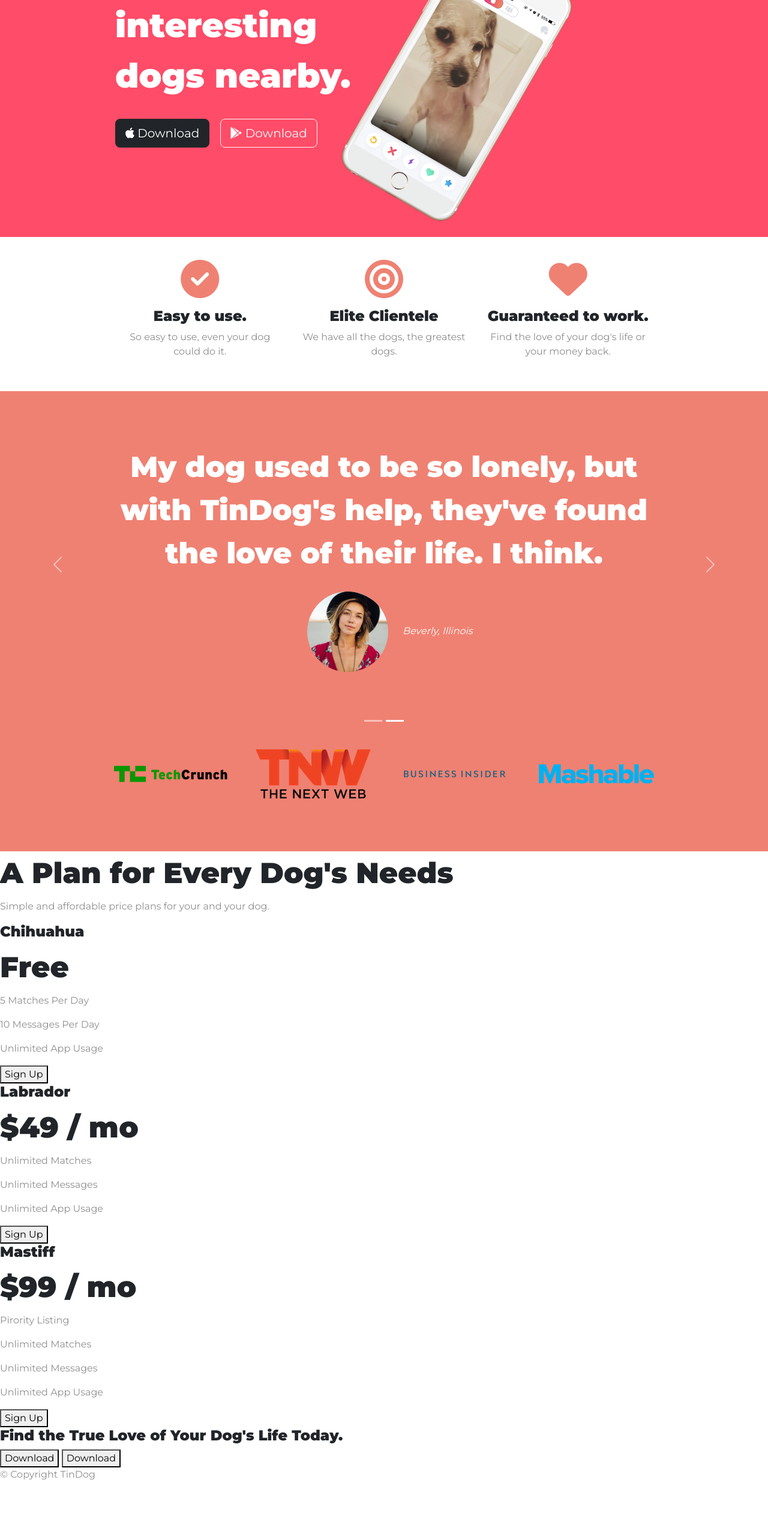
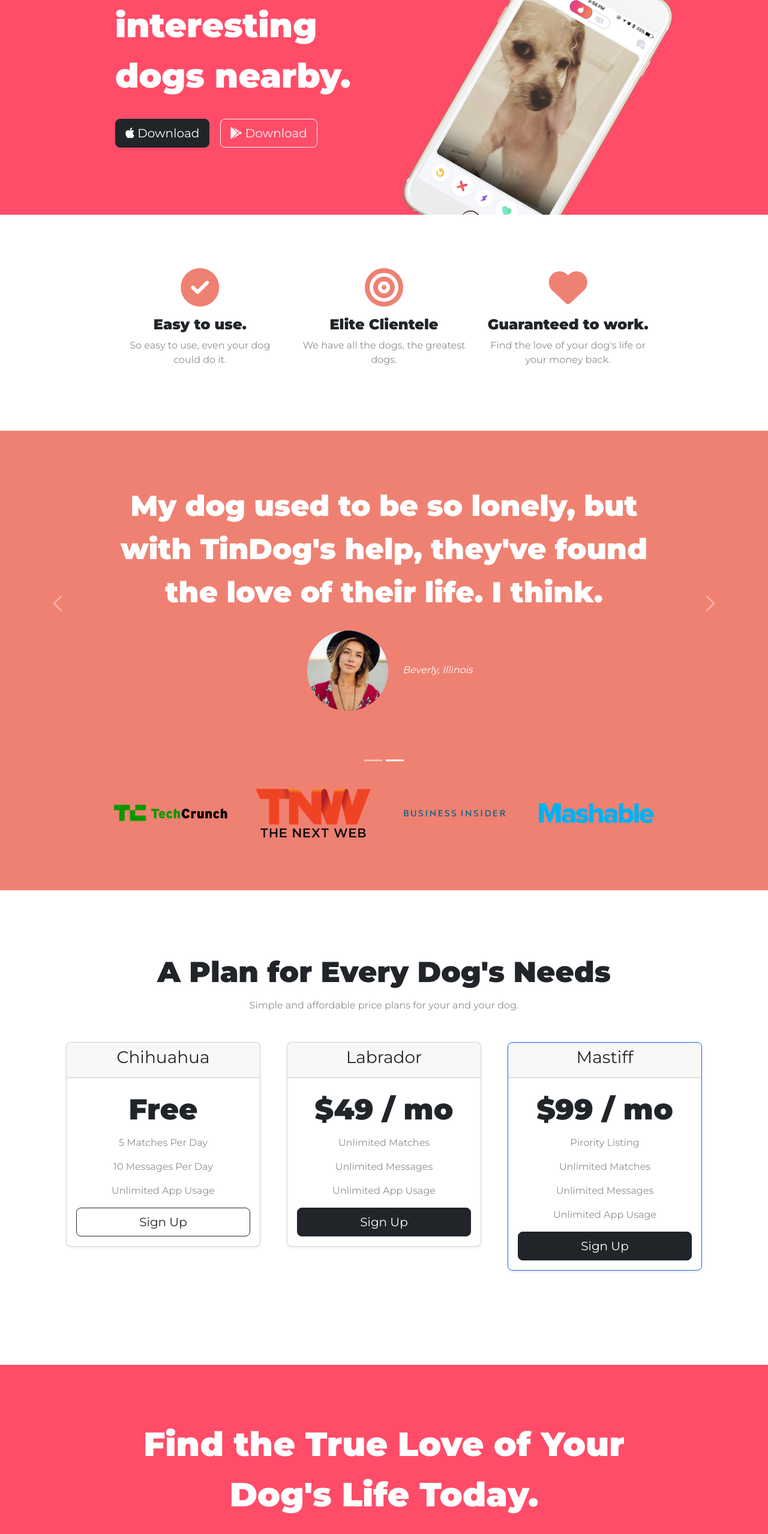
Before and after one commit to RaminM/WebDevelopment, a plain HTML site: page TinDog (Course Project)/index.html in a window 1280 px wide. Shown: the part 240-2797 px from the top of the page at 60% size. Before the commit the page ends 2726 px from the top, so only its background shows below. Drawn offline with nearby package versions, Linux system fonts and the light colour scheme.

Commit message:
tindog over

```diff
--- a/TinDog (Course Project)/css/styles.css
+++ b/TinDog (Course Project)/css/styles.css
@@ -1,34 +1,31 @@
 body{
     font-family: "Montserrat";
+    text-align: center;
 }
-h1{
-
+p{
+    color: #8f8f8f ;
+}
+.big-heading{
     font-weight: 900;
     font-size: 3.5rem;
     line-height: 1.5;
-
 }
-h2{
+.section-heading{
     font-weight: bold;
     font-size: 3rem;
     line-height: 1.5;
 }
-h3{
+.container-fluid{
+    padding: 7% 15%;
+}
 
-    font-weight: bold;
-    font-size: 1.5rem;
-
-    /* text-align: center; */
-}
-p{
-    color: #8f8f8f ;
-}
-#title{
+/* Sections */
+.colored-section{
     background-color: #ff4c68;
     color: #fff;
 }
-.container-fluid{
-    padding: 3% 15%;
+.white-section{
+    background-color: #fff;
 }
 
 /* Navigation Bar */
@@ -48,15 +45,36 @@ p{
     font-size: 1.2rem;
     font-weight: 400;
 }
+/* Title Section */
+
+#title .container-fluid{
+    padding: 3% 15% 7%;
+    position: relative;
+    text-align: left;
+}
 /* Download buttons */
 .download-button{
     margin: 5% 3% 5% 0;
 }
+/* Features section */
+#features{
+
+    position: relative;
+    z-index: 2;
+}
+.feature-title{
+    font-weight: bold;
+    font-size: 1.5rem;
+}
 /* Title image */
 .title-image{
-    width: 50%;
+    width: 20%;
     /* float: right; */
     transform: rotate(30deg);
+    position: absolute;
+    z-index: 1;
+    right: 20%;
+
 
 }
 .t-icons{
@@ -71,32 +89,61 @@ p{
 
 
 }
-.row-center{
-    text-align: center;
-}
 
 /* Testimonial Section */
 #testimonials{
-
-    text-align: center;
     background-color: #ef8172;
-    color: #fff;
 }
 .testimonial-image{
     width: 15%;
     border-radius: 100%;
     margin: 20px;
 }
-
+.testimonial-text{
+    font-weight: bold;
+    font-size: 3rem;
+    line-height: 1.5;
+}
 #press{
     background-color: #ef8172;
-    text-align: center;
     padding-bottom: 3%;
 }
 .press-logo{
     width: 15%;
     margin: 20px 20px 50px;
 }
-.carousel-item{
-    padding: 7% 15%;
+
+/* Pricing */
+.price-text{
+    font-weight: bold;
+    font-size: 3rem;
+    line-height: 1.5;
 }
+#pricing{
+    padding: 100px;
+}
+.pricing-col{
+    padding: 3% 2%;
+}
+
+
+/* Call to Action */
+
+
+/* Footer */
+
+.social-icons{
+    color: black;
+    margin: 0 2% 4%;
+}
+/* media queries */
+@media (max-width: 1028px){
+    #title{
+        text-align: center;
+    }
+    .title-image{
+        width: 60%;
+        position: static;
+        transform: rotate(0);
+    }
+}
--- a/TinDog (Course Project)/index.html
+++ b/TinDog (Course Project)/index.html
@@ -34,7 +34,7 @@
   </head>
 
   <body>
-    <section id="title">
+    <section class="colored-section" id="title">
       <div class="container-fluid">
         <!-- Nav Bar -->
         <nav class="navbar navbar-expand-lg navbar-dark">
@@ -53,13 +53,13 @@
           <div class="collapse navbar-collapse" id="navbarTogglerDemo01">
             <ul class="navbar-nav ms-auto">
               <li class="nav-item">
-                <a class="nav-link" href="">Contact</a>
+                <a class="nav-link" href="#footer">Contact</a>
               </li>
               <li class="nav-item">
-                <a class="nav-link" href="">Pricing</a>
+                <a class="nav-link" href="#pricing">Pricing</a>
               </li>
               <li class="nav-item">
-                <a class="nav-link" href="">Download</a>
+                <a class="nav-link" href="#cta">Download</a>
               </li>
             </ul>
           </div>
@@ -67,7 +67,7 @@
         <!-- Title -->
         <div class="row">
           <div class="col-lg-6">
-            <h1>Meet new and interesting dogs nearby.</h1>
+            <h1 class="big-heading">Meet new and interesting dogs nearby.</h1>
             <button type="button" class="btn btn-dark btn-lg download-button">
               <i class="fa-brands fa-apple"></i> Download
             </button>
@@ -90,23 +90,22 @@
     </section>
 
     <!-- Features -->
-
-    <section id="features">
+    <section class="white-section" id="features">
       <div class="container-fluid">
         <div class="row">
           <div class="col-lg-4 row-center">
             <i class="fa-solid fa-circle-check t-icons fa-4x"></i>
-            <h3>Easy to use.</h3>
+            <h3 class="feature-title">Easy to use.</h3>
             <p>So easy to use, even your dog could do it.</p>
           </div>
           <div class="col-lg-4 row-center">
             <i class="fa-solid fa-bullseye t-icons fa-4x"></i>
-            <h3>Elite Clientele</h3>
+            <h3 class="feature-title">Elite Clientele</h3>
             <p>We have all the dogs, the greatest dogs.</p>
           </div>
           <div class="col-lg-4 row-center">
             <i class="fa-solid fa-heart t-icons fa-4x"></i>
-            <h3>Guaranteed to work.</h3>
+            <h3 class="feature-title">Guaranteed to work.</h3>
             <p>Find the love of your dog's life or your money back.</p>
           </div>
         </div>
@@ -115,12 +114,12 @@
 
     <!-- Testimonials -->
 
-    <section id="testimonials">
+    <section class="colored-section" id="testimonials">
       <div
         id="carouselExampleIndicators"
         class="carousel slide"
         data-bs-ride="carousel"
-        data-bs-interval="3000"
+        data-bs-interval="4000"
       >
         <div class="carousel-indicators">
           <button
@@ -139,8 +138,8 @@
           ></button>
         </div>
         <div class="carousel-inner">
-          <div class="carousel-item active">
-            <h2>
+          <div class="carousel-item container-fluid active">
+            <h2 class="testimonial-text">
               I no longer have to sniff other dogs for love. I've found the
               hottest Corgi on TinDog. Woof.
             </h2>
@@ -151,7 +150,7 @@
             />
             <em>Pebbles, New York</em>
           </div>
-          <div class="carousel-item">
+          <div class="carousel-item container-fluid">
             <h2 class="testimonial-text">
               My dog used to be so lonely, but with TinDog's help, they've found
               the love of their life. I think.
@@ -187,7 +186,7 @@
 
     <!-- Press -->
 
-    <section id="press">
+    <section class="colored-section" id="press">
       <img class="press-logo" src="images/techcrunch.png" alt="tc-logo" />
       <img class="press-logo" src="images/tnw.png" alt="tnw-logo" />
       <img
@@ -200,45 +199,85 @@
 
     <!-- Pricing -->
 
-    <section id="pricing">
-      <h2>A Plan for Every Dog's Needs</h2>
+    <section class="white-section" id="pricing">
+      <h2 class="section-heading">A Plan for Every Dog's Needs</h2>
       <p>Simple and affordable price plans for your and your dog.</p>
-
-      <h3>Chihuahua</h3>
-      <h2>Free</h2>
+      <div class="row text-center">
+        <div class="pricing-col col-lg-4 col-md-6">
+          <div class="card rounded-3 shadow-sm mb-4">
+            <div class="card-header"><h3>Chihuahua</h3></div>
+            <div class="card-body">
+              <h2 class="price-text">Free</h2>
               <p>5 Matches Per Day</p>
               <p>10 Messages Per Day</p>
               <p>Unlimited App Usage</p>
-      <button type="button">Sign Up</button>
-
-      <h3>Labrador</h3>
-      <h2>$49 / mo</h2>
+              <button type="button" class="w-100 btn btn-lg btn-outline-dark">
+                Sign Up
+              </button>
+            </div>
+          </div>
+        </div>
+        <div class="pricing-col col-lg-4 col-md-6">
+          <div class="card rounded-3 shadow-sm mb-4">
+            <div class="card-header"><h3>Labrador</h3></div>
+            <div class="card-body">
+              <h2 class="price-text">$49 / mo</h2>
               <p>Unlimited Matches</p>
               <p>Unlimited Messages</p>
               <p>Unlimited App Usage</p>
-      <button type="button">Sign Up</button>
-
-      <h3>Mastiff</h3>
-      <h2>$99 / mo</h2>
+              <button type="button" class="w-100 btn btn-lg btn-dark">
+                Sign Up
+              </button>
+            </div>
+          </div>
+        </div>
+        <div class="pricing-col col-lg-4 col-md-12 mb-4">
+          <div class="card rounded-3 shadow-sm border-primary">
+            <div class="card-header"><h3>Mastiff</h3></div>
+            <div class="card-body">
+              <h2 class="price-text">$99 / mo</h2>
               <p>Pirority Listing</p>
               <p>Unlimited Matches</p>
               <p>Unlimited Messages</p>
               <p>Unlimited App Usage</p>
-      <button type="button">Sign Up</button>
+              <button type="button" class="w-100 btn btn-lg btn-dark">
+                Sign Up
+              </button>
+            </div>
+          </div>
+        </div>
+      </div>
     </section>
 
     <!-- Call to Action -->
 
-    <section id="cta">
-      <h3>Find the True Love of Your Dog's Life Today.</h3>
-      <button type="button">Download</button>
-      <button type="button">Download</button>
+    <section class="colored-section" id="cta">
+      <div class="container-fluid">
+        <h3 class="big-heading">
+          Find the True Love of Your Dog's Life Today.
+        </h3>
+        <button type="button" class="btn btn-dark btn-lg download-button">
+          <i class="fa-brands fa-apple"></i> Download
+        </button>
+        <button
+          type="button"
+          class="btn btn-outline-light btn-lg download-button"
+        >
+          <i class="fa-brands fa-google-play"></i> Download
+        </button>
+      </div>
     </section>
 
     <!-- Footer -->
 
-    <footer id="footer">
+    <footer class="white-section" id="footer">
+      <div class="container-fluid">
+        <i class="fa-brands fa-twitter social-icons"></i>
+        <i class="fa-brands fa-facebook social-icons"></i>
+        <i class="fa-brands fa-instagram social-icons"></i>
+        <i class="fa-solid fa-envelope social-icons"></i>
         <p>© Copyright TinDog</p>
+      </div>
     </footer>
   </body>
 </html>
```
Lines whose indentation alone changed are shown as unchanged.
